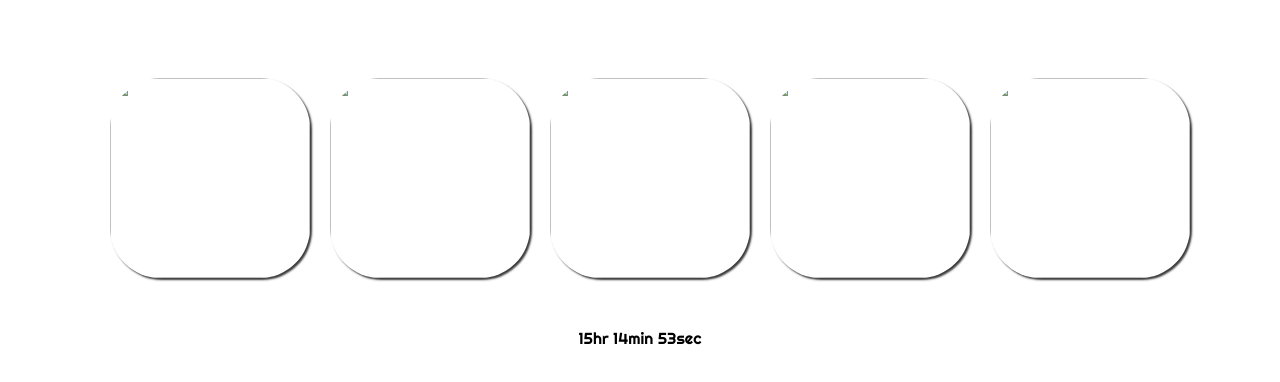
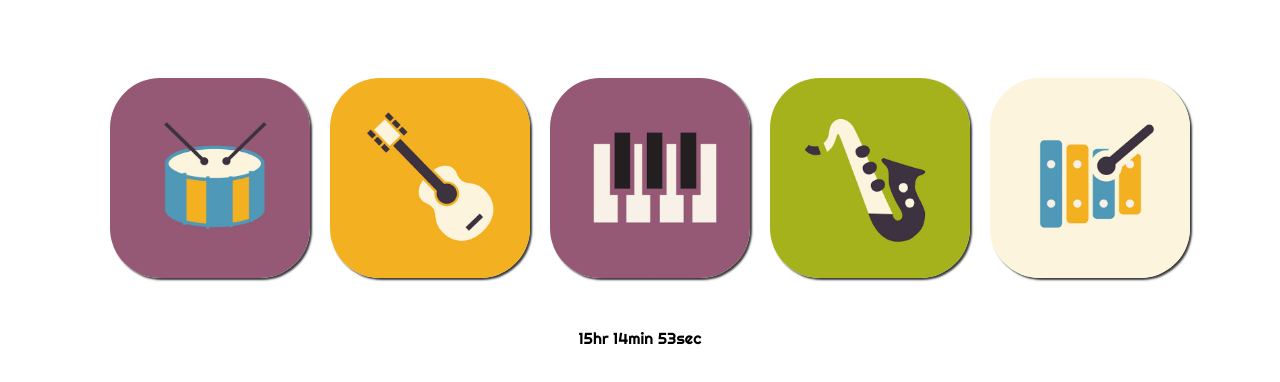
Before and after one commit to sairaghukiran14/drumrollmusic, a plain HTML site: page drums.html in a window 1280 px wide. Shown: the part 114-496 px from the top of the page. Drawn offline with Linux system fonts and the light colour scheme.

Commit message:
Update drums.html

```diff
--- a/drums.html
+++ b/drums.html
@@ -14,11 +14,11 @@
     <div class="container">
       <div class="header">DRUM ROLLS</div>
       <div class="playmusic">
-        <img src="images/drum.png" alt="" onclick="playmu('A')" />
-        <img src="images/guitar.png" alt="" onclick="playmu('B')" />
-        <img src="images/piano.png" alt="" onclick="playmu('C')" />
-        <img src="images/rr.png" alt="" onclick="playmu('D')" />
-        <img src="images/xylo.png" alt="" onclick="playmu('E')" />
+        <img src="drum.png" alt="" onclick="playmu('A')" />
+        <img src="guitar.png" alt="" onclick="playmu('B')" />
+        <img src="piano.png" alt="" onclick="playmu('C')" />
+        <img src="rr.png" alt="" onclick="playmu('D')" />
+        <img src="xylo.png" alt="" onclick="playmu('E')" />
       </div>
     </div>
     <div class="timer"></div>
```
